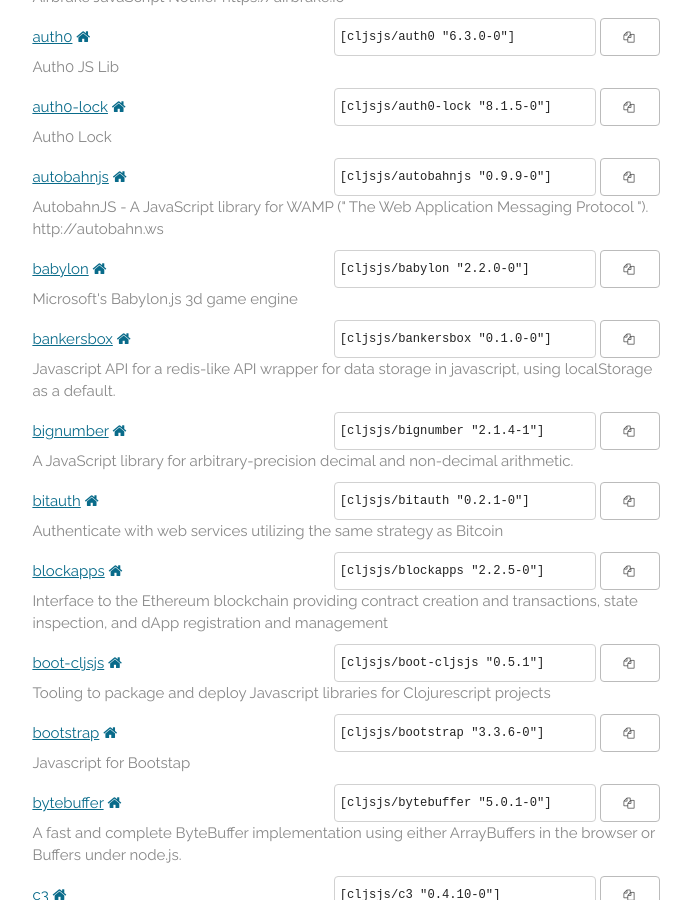
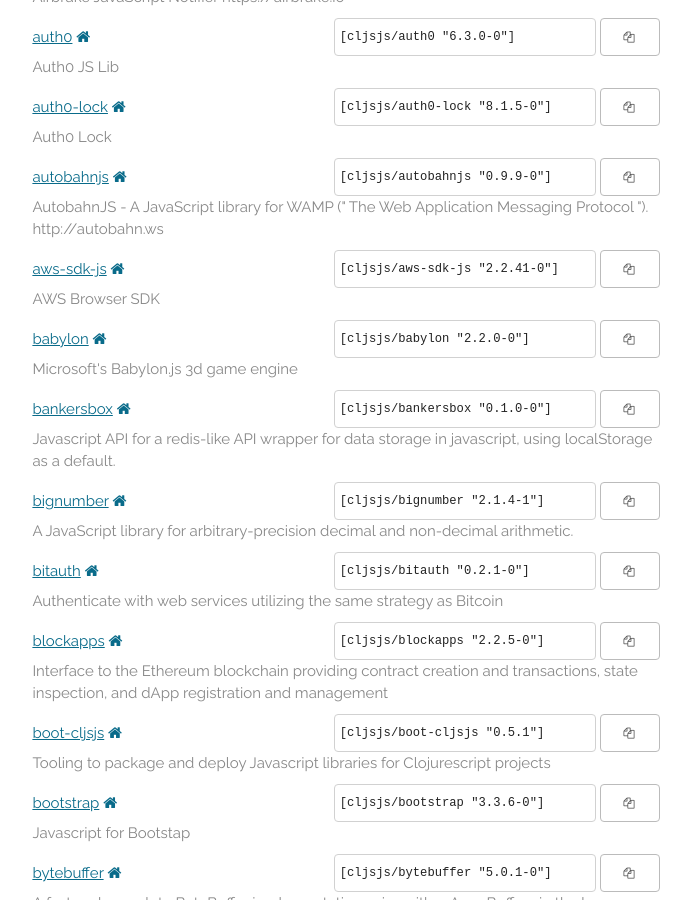
Before and after one commit to cljsjs/cljsjs.github.io, a Jekyll site: the page built from index.markdown, in a window 1280 px wide and 900 px high, scrolled down 1100 px. Shown: the whole window, without its empty margins (294-985 px from the left). Built offline with Jekyll 4.4.1, drawn with Linux system fonts in a browser that asks for light colours; nearby versions of some CDN libraries; comment, search, counter and statistics services are not loaded.

Commit message:
Automatic update

```diff
--- a/_includes/packages.html
+++ b/_includes/packages.html
@@ -35,6 +35,15 @@
       <button data-clipboard-text='[cljsjs/autobahnjs "0.9.9-0"]'><i class="fa fa-copy"></i></button>
     </span>
     <p class="description">AutobahnJS - A JavaScript library for WAMP (&quot; The Web Application Messaging Protocol &quot;). http://autobahn.ws</p>
+  </li>
+  <li>
+    <a href="https://clojars.org/cljsjs/aws-sdk-js">aws-sdk-js</a>
+    <a href="https://github.com/aws/aws-sdk-js/blob/master/dist/aws-sdk.js" target="new"><i class="fa fa-home"></i></a>
+    <span class="clojars">
+      <input type="text" value='[cljsjs/aws-sdk-js "2.2.41-0"]'/>
+      <button data-clipboard-text='[cljsjs/aws-sdk-js "2.2.41-0"]'><i class="fa fa-copy"></i></button>
+    </span>
+    <p class="description">AWS Browser SDK</p>
   </li>
   <li>
     <a href="https://clojars.org/cljsjs/babylon">babylon</a>
```
